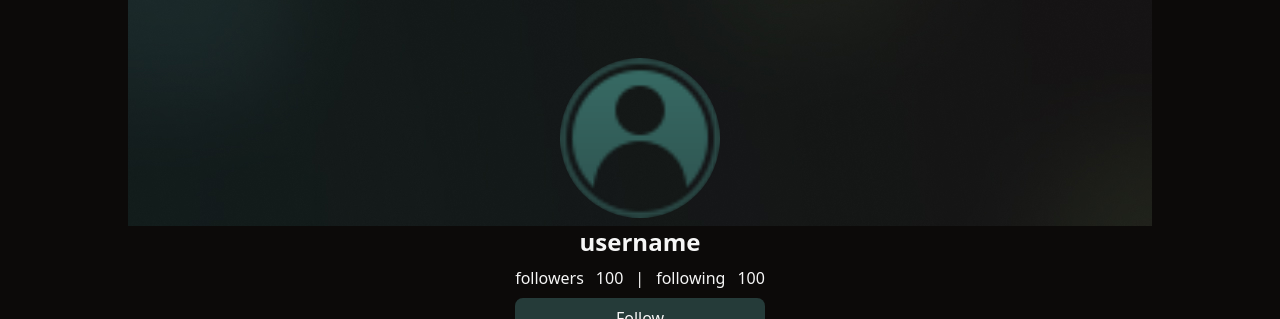
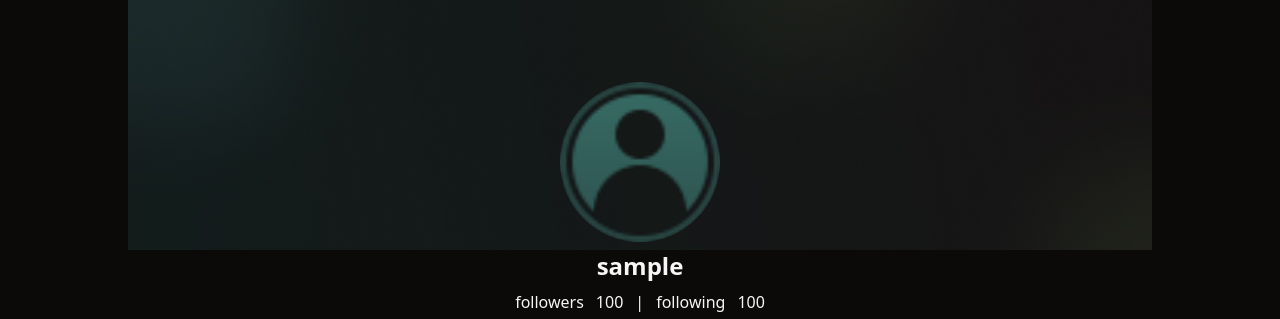
Before and after one commit to Pgarza-dev/Noroff-JS-2, a website built with Vite: page src/user/index.html in a window 1280 px wide. Shown: the part 112-431 px from the top of the page. Built offline with nearby package versions, Linux system fonts and the light colour scheme; no server answers; sample sign-in values are in the browser's storage.

Commit message:
fix import

```diff
--- a/src/user/index.html
+++ b/src/user/index.html
@@ -5,7 +5,7 @@
     <meta name="viewport" content="width=device-width, initial-scale=1.0" />
     <title>Social</title>
     <script type="module" src="../lib/main.js"></script>
-    <!-- <script type="module" src="../lib/page_scripts/profile.js"></script> -->
+    <script type="module" src="../lib/page_scripts/profile.js"></script>
   </head>
   <body class="bg-stone-950 text-gray-50">
     <app-header></app-header>
```
